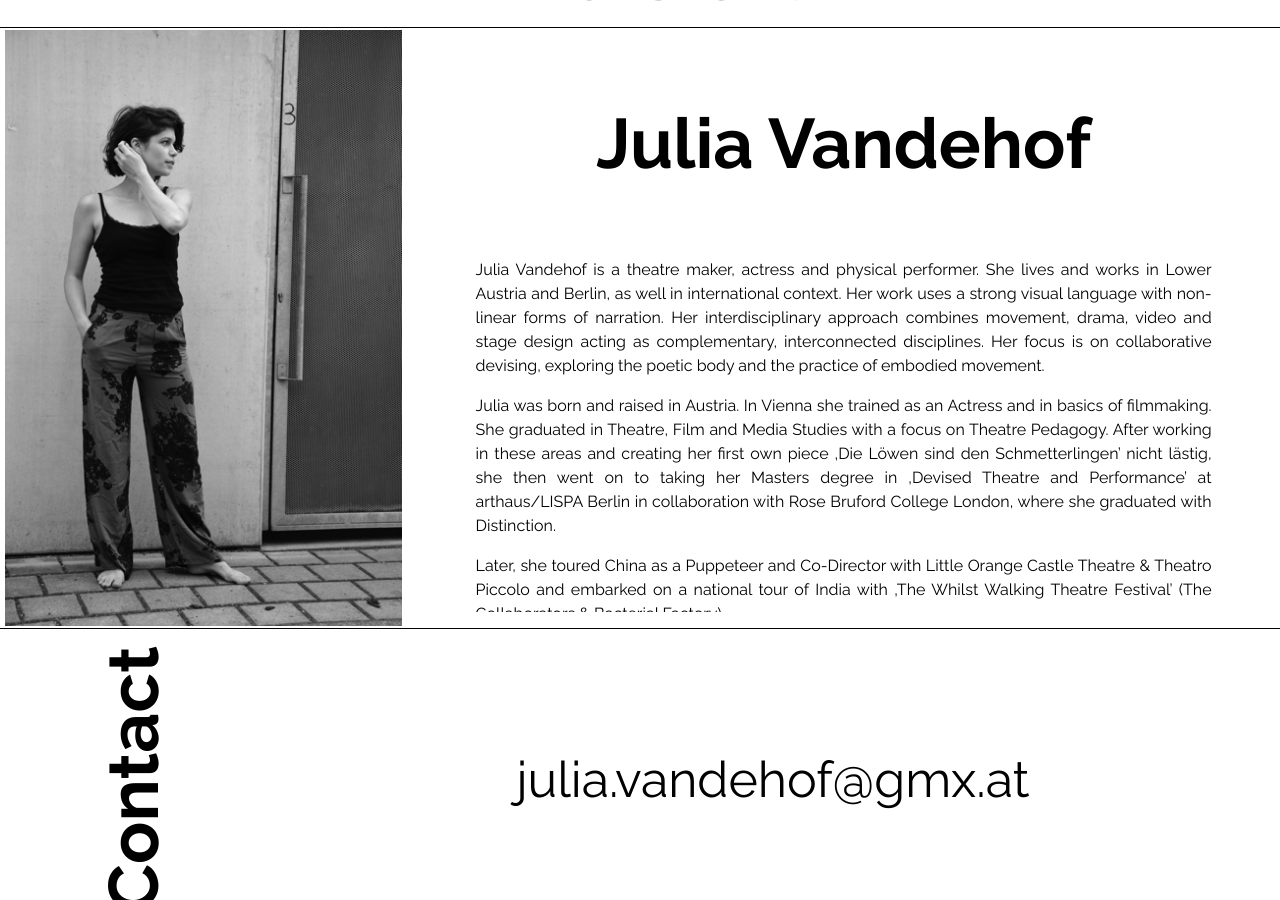
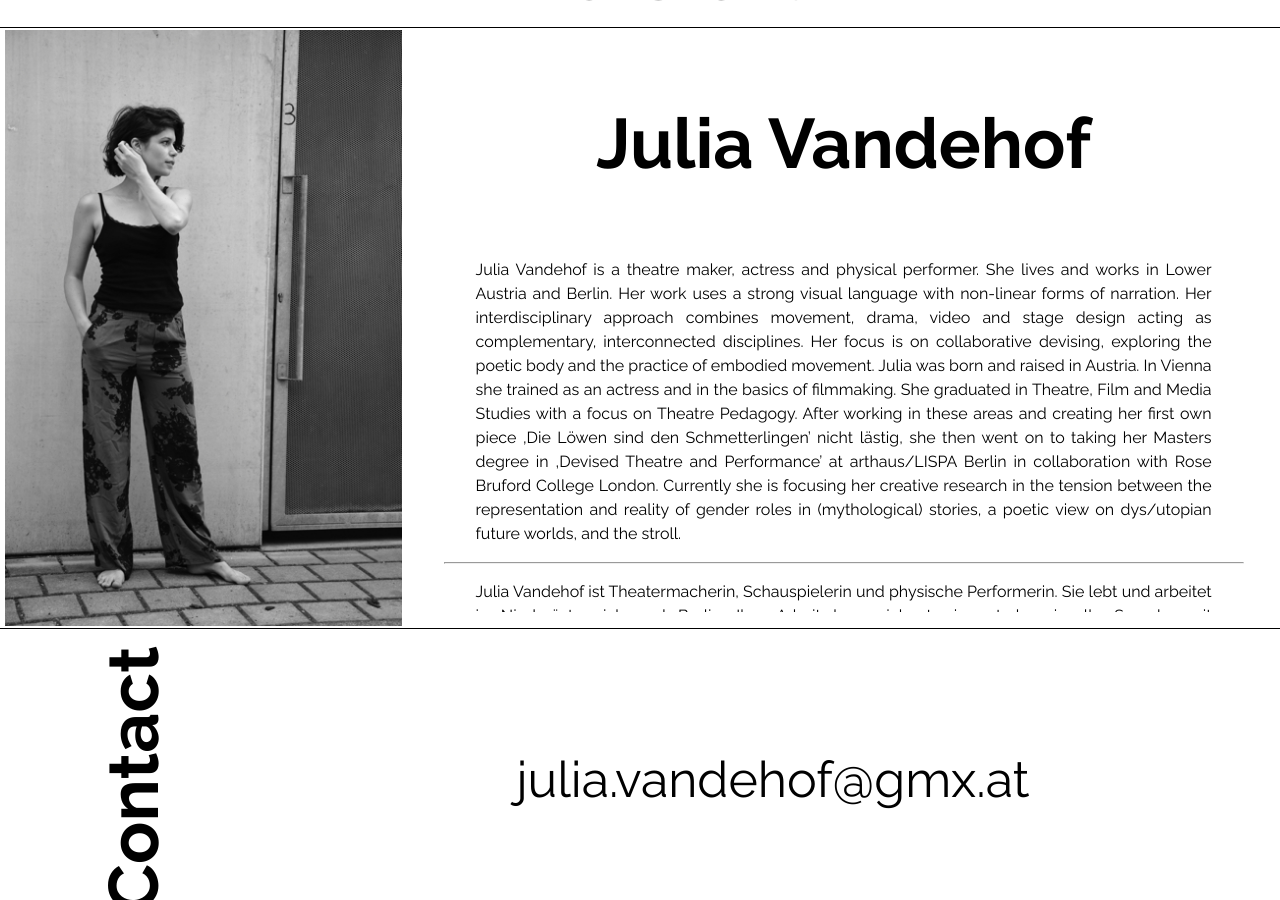
Before and after one commit to matteocarpi/julia, a Jekyll site: the page built from pages/index.md, in a window 1280 px wide and 900 px high, scrolled down 1456 px. Built offline with Jekyll 4.4.1, drawn with Linux system fonts in a browser that asks for light colours; some of the changed text lies outside the part shown.

Commit message:
Update from Forestry.io Julia Proeglhoef updated pages/index.md

```diff
--- a/pages/index.md
+++ b/pages/index.md
@@ -3,43 +3,20 @@ layout: home
 title: Home
 permalink: "/"
 avatar: "./uploads/julia-vandehof.jpg"
-bio: "Julia Vandehof is a theatre maker, actress and physical performer. She lives
-  and works in Lower Austria and Berlin, as well in international context. Her work
-  uses a strong visual language with non-linear forms of narration. Her interdisciplinary
-  approach combines movement, drama, video and stage design acting as complementary,
-  interconnected disciplines. Her focus is on collaborative devising, exploring the
-  poetic body and the practice of embodied movement.\n\nJulia was born and raised
-  in Austria. In Vienna she trained as an Actress and  in basics of filmmaking. She
-  graduated in Theatre, Film and Media Studies with a focus on Theatre Pedagogy. After
-  working in these areas and creating her first own piece ‚Die Löwen sind den Schmetterlingen’
-  nicht lästig, she then went on to taking her Masters degree in ‚Devised Theatre
-  and Performance’ at arthaus/LISPA Berlin in collaboration with Rose Bruford College
-  London, where she graduated with Distinction. \n\nLater, she toured  China as a
-  Puppeteer and Co-Director with Little Orange Castle Theatre & Theatro Piccolo and
-  embarked on a national tour of India with ‚The Whilst Walking Theatre Festival’
-  (The Collaborators & Bacterial Factory).\n\nCurrently she is focusing her research
-  on the poetry of future dystopian worlds thanks to Kunststipendium NÖ  and female
-  characters in Stories and how they are connected with us nowadays - with the project
-  Heroines.\n\n\n\n______________________________________________________________________________\n\n\n\nJulia
-  Vandehof ist Theatermacherin, Schauspielerin und physische Performerin. Sie lebt
-  und arbeitet in Niederösterreich und Berlin sowie in internationalem Kontext. Ihre
-  Arbeit kennzeichnet eine starke visuelle Sprache mit nichtlinearen Erzählformen.
-  Dabei kombiniert sie Bewegung, Drama, Video und Bühnenbild als komplementäre, miteinander
-  verbundene Disziplinen. Ihr Fokus liegt auf kollaborativer Stückentwicklung, der
-  Erforschung des poetischen Körpers und der Praxis von Embodied Movement. \n\nJulia
-  ist in Österreich geboren und aufgewachsen. In Wien absolviert sie eine Ausbildung
-  zur Schauspielerin und in den Grundlagen des Filmemachens. Sie schließt ihr Studium
-  der Theater-, Film- und Medienwissenschaften mit Schwerpunkt Theaterpädagogik ab.
-  Nachdem sie in diesen Bereichen gearbeitet und ihr erstes eigenes Stück ‚Die Löwen
-  sind den Schmetterlingen nicht lästig’ entwickelt hatte, entschließt sie sich ihrer
-  künstlerischen Praxis volle Aufmerksamkeit zu schenken und macht ihren Master in
-  ‚Devised Theatre and Performance’  in  arthaus / LISPA Berlin und Rose Bruford College
-  London, \n\nDanach tourte sie als Puppenspielerin und Co-Regisseurin mit Little
-  Orange Castle Theatre und Theatro Piccolo durch China und unternahm mit dem Whilst
-  Walking Theatre Festival (The Collaborators & Bacterial Factory) eine nationale
-  Tournee durch Indien.\n\nAktuell, beschäftigt sie sich mit der Poesie von dystopischen
-  Zukunfts-Welten dank des Kunststipendium NÖ, und mit weiblichen Charakteren in Geschichten
-  und wie diese mit dem heute in Verbindung stehen: mit dem Projekt Heroines."
+bio: |+
+  Julia Vandehof is a theatre maker, actress and physical performer. She lives and works in Lower Austria and Berlin. Her work uses a strong visual language with non-linear forms of narration. Her interdisciplinary approach combines movement, drama, video and stage design acting as complementary, interconnected disciplines. Her focus is on collaborative devising, exploring the poetic body and the practice of embodied movement.
+  Julia was born and raised in Austria. In Vienna she trained as an actress and in the basics of filmmaking. She graduated in Theatre, Film and Media Studies with a focus on Theatre Pedagogy. After working in these areas and creating her first own piece ‚Die Löwen sind den Schmetterlingen’ nicht lästig, she then went on to taking her Masters degree in ‚Devised Theatre and Performance’ at arthaus/LISPA Berlin in collaboration with Rose Bruford College London.
+  Currently she is focusing her creative research in the tension between the representation and reality of gender roles in (mythological) stories, a poetic view on dys/utopian future worlds, and the stroll.
+
+
+  ______________________________________________________________________________
+
+
+
+  Julia Vandehof ist Theatermacherin, Schauspielerin und physische Performerin. Sie lebt und arbeitet in Niederösterreich und Berlin. Ihre Arbeit kennzeichnet eine starke visuelle Sprache mit nichtlinearen Erzählformen. Dabei kombiniert sie Bewegung, Drama, Video und Bühnenbild als komplementäre, miteinander verbundene Disziplinen. Ihr Fokus liegt auf kollaborativen Stückentwicklungen, der Erforschung des poetischen Körpers und der Praxis von Embodied Movement.
+  Julia ist in Österreich geboren und aufgewachsen. In Wien absolviert sie eine Ausbildung zur Schauspielerin und in den Grundlagen des Filmemachens. Sie schließt ihr Studium der Theater-, Film- und Medienwissenschaften mit Schwerpunkt Theaterpädagogik ab. Nachdem sie in diesen Bereichen gearbeitet und ihr erstes eigenes Stück ‚Die Löwen sind den Schmetterlingen nicht lästig’ entwickelt hatte, entschließt sie sich ihrer künstlerischen Praxis volle Aufmerksamkeit zu schenken und macht ihren Master in „Devised Theatre and Performance“ (arthaus / LISPA Berlin und Rose Bruford College London).
+  Aktuelle kreative Forschungsfelder sind das Spannungsfeld zwischen der Repräsentation und der Realität von Geschlechterrollen in (mythologischen) Geschichte, ein poetischer Blick auf dys/utopische Zukunfts-Welten, und das Spazierengehen.
+
 
 ---
 Julia Vandehof is a theatre maker, actress and physical performer. She lives and works in Berlin and Vienna. Her work uses a strong visual language with non-linear forms of narration. Her interdisciplinary approach combines movement, drama, video and stage design acting as complementary, interconnected disciplines. Her focus is on collaborative devising, exploring the idea of the poetic body and the practice of embodied movement.
```
